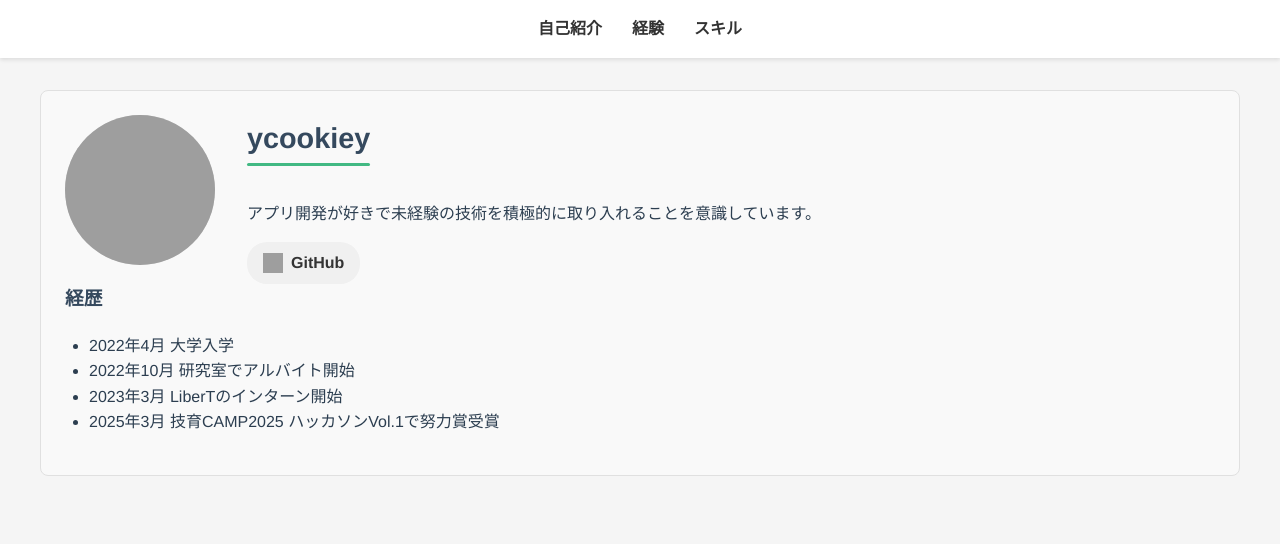
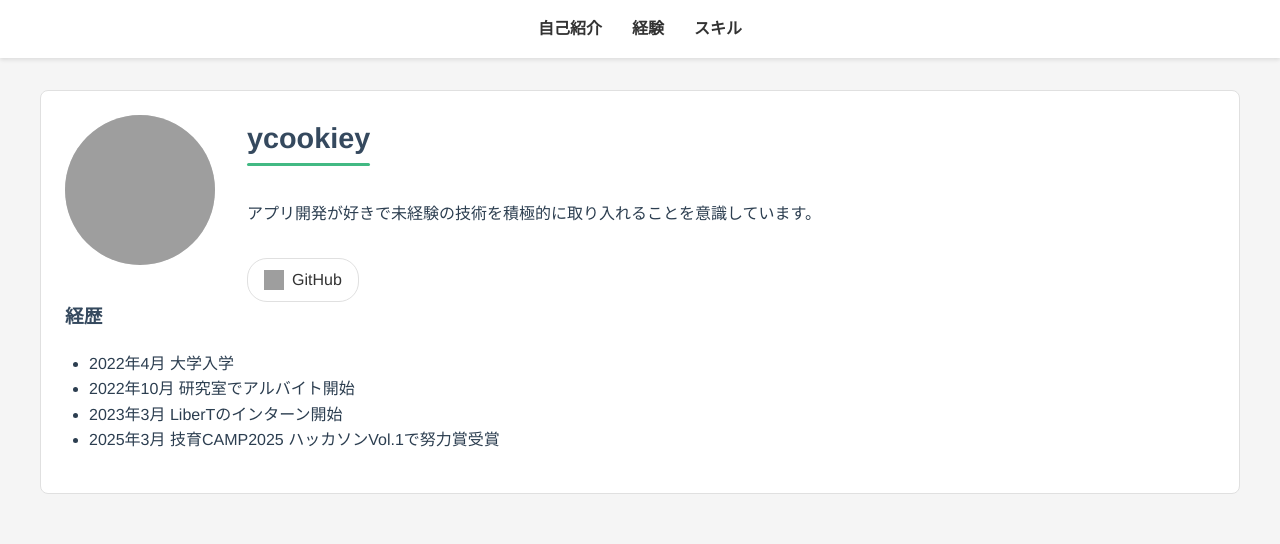
Before and after one commit to ycookiey/portfolio, a Vue app: page / in a window 1280 px wide. Shown: the top 544 px of the page. Built offline with nearby package versions, Linux system fonts and the light colour scheme; no server answers; grey boxes are pictures that could not be loaded.

Commit message:
feat: AboutSectionのGitHubリンクを改善し、スタイルを更新

```diff
--- a/src/components/AboutSection.vue
+++ b/src/components/AboutSection.vue
@@ -6,20 +6,14 @@
         <div class="profile-text">
           <h2>{{ name }}</h2>
           <p>{{ introduction }}</p>
-          <div class="social-links">
-            <a
-              href="https://github.com/ycookiey"
-              target="_blank"
-              rel="noopener noreferrer"
-              class="social-link github"
-            >
+          <a :href="githubUrl" target="_blank" rel="noopener noreferrer" class="github-button">
             <img
               src="https://cdn.jsdelivr.net/gh/devicons/devicon/icons/github/github-original.svg"
               alt="GitHub"
+              class="github-icon"
             />
             GitHub
           </a>
-          </div>
         </div>
       </div>
       <div class="education-section">
@@ -44,6 +38,7 @@ export default {
       introduction:
         import.meta.env.VITE_INTRODUCTION ||
         'アプリ開発が好きで未経験の技術を積極的に取り入れることを意識しています。',
+      githubUrl: import.meta.env.VITE_GITHUB_URL || 'https://github.com/ycookiey',
       background: import.meta.env.VITE_BACKGROUND
         ? JSON.parse(import.meta.env.VITE_BACKGROUND)
         : [
@@ -59,7 +54,7 @@ export default {
 
 <style scoped>
 .about-column {
-  background-color: #f9f9f9;
+  background-color: #ffffff;
   border: 1px solid #e0e0e0;
   border-radius: 8px;
   padding: 1.5rem;
@@ -87,38 +82,30 @@ export default {
   flex: 1;
 }
 
-.social-links {
-  display: flex;
-  gap: 1rem;
-  margin-top: 1rem;
-}
-
-.social-link {
-  display: flex;
+.github-button {
+  display: inline-flex;
   align-items: center;
   gap: 0.5rem;
   padding: 0.5rem 1rem;
-  background-color: #f0f0f0;
+  background-color: #ffffff;
+  color: #333;
+  text-decoration: none;
   border-radius: 20px;
-  text-decoration: none;
-  color: #333;
-  font-weight: 600;
+  font-weight: 500;
+  margin-top: 1rem;
   transition: all 0.3s ease;
+  border: 1px solid #e0e0e0;
 }
 
-.social-link:hover {
+.github-button:hover {
+  background-color: #ebebeb;
   transform: translateY(-2px);
-  box-shadow: 0 4px 8px rgba(0, 0, 0, 0.1);
+  box-shadow: 0 3px 8px rgba(0, 0, 0, 0.1);
 }
 
-.social-link img {
+.github-icon {
   width: 20px;
   height: 20px;
-}
-
-.social-link.github:hover {
-  background-color: #f5f5f5;
-  color: #171515;
 }
 
 ul {
```
Lines whose indentation alone changed are shown as unchanged.
